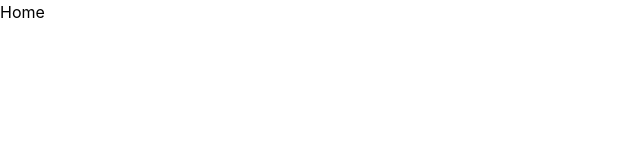
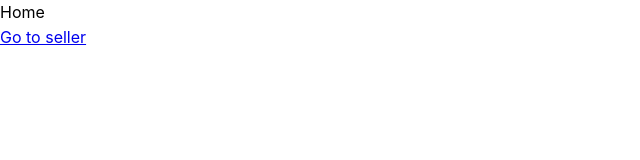
Before and after one commit to PaingThuraKyaw/BM-Mart-frontend, a React (Vite) app: page / in a window 1280 px wide. Shown: the top 160 px of the page, without its empty margins (0-640 px from the left). Built offline with nearby package versions, Linux system fonts and the light colour scheme.

Commit message:
feat: deploy vercel

```diff
--- a/src/page/Home/index.tsx
+++ b/src/page/Home/index.tsx
@@ -1,10 +1,12 @@
+import { Link } from "react-router-dom";
 
 const Home = () => {
   return (
-    <div>
-      Home
-    </div>
-  )
-}
+    <>
+      <div>Home</div>
+      <Link to={"/seller"}>Go to seller</Link>
+    </>
+  );
+};
 
-export default Home
+export default Home;
```
